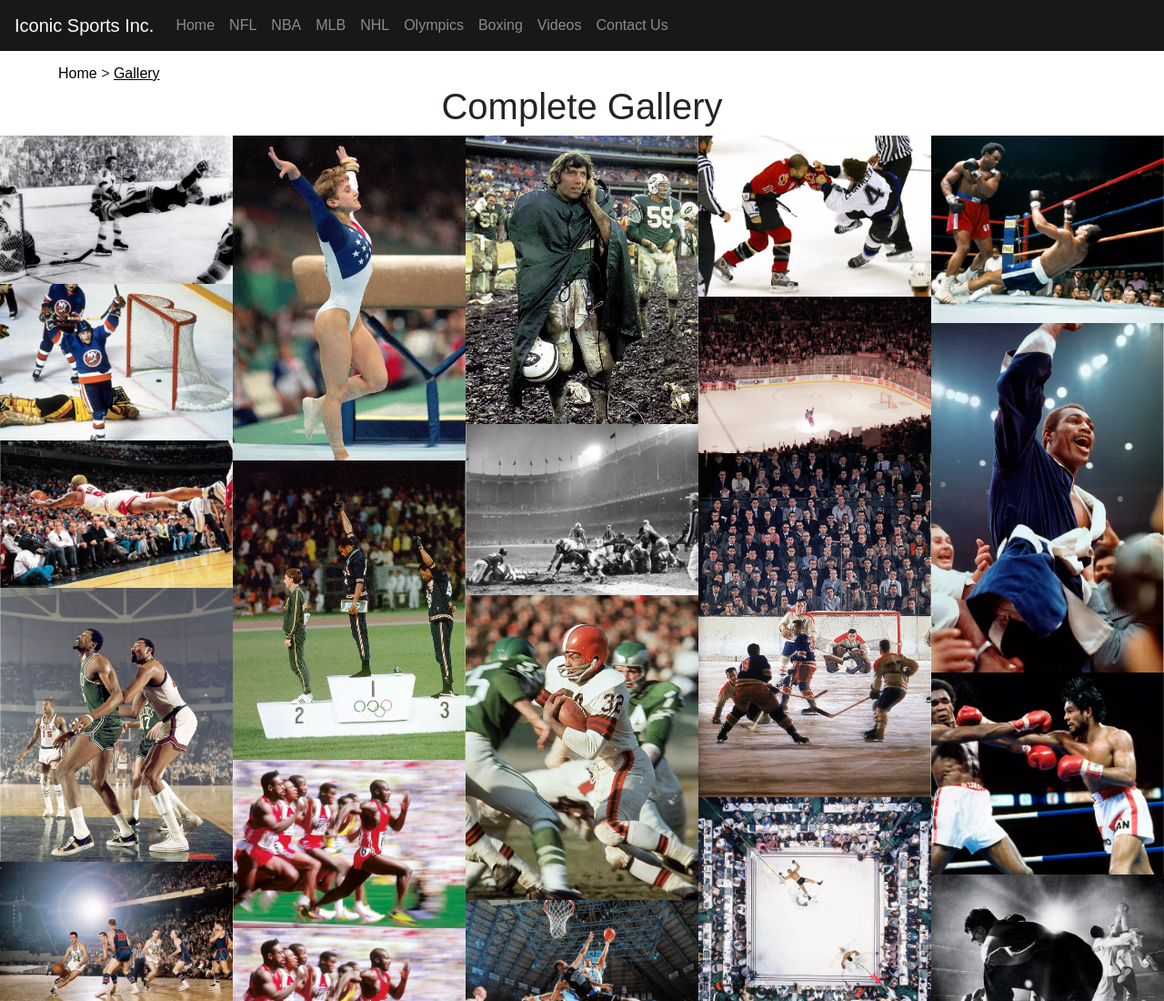
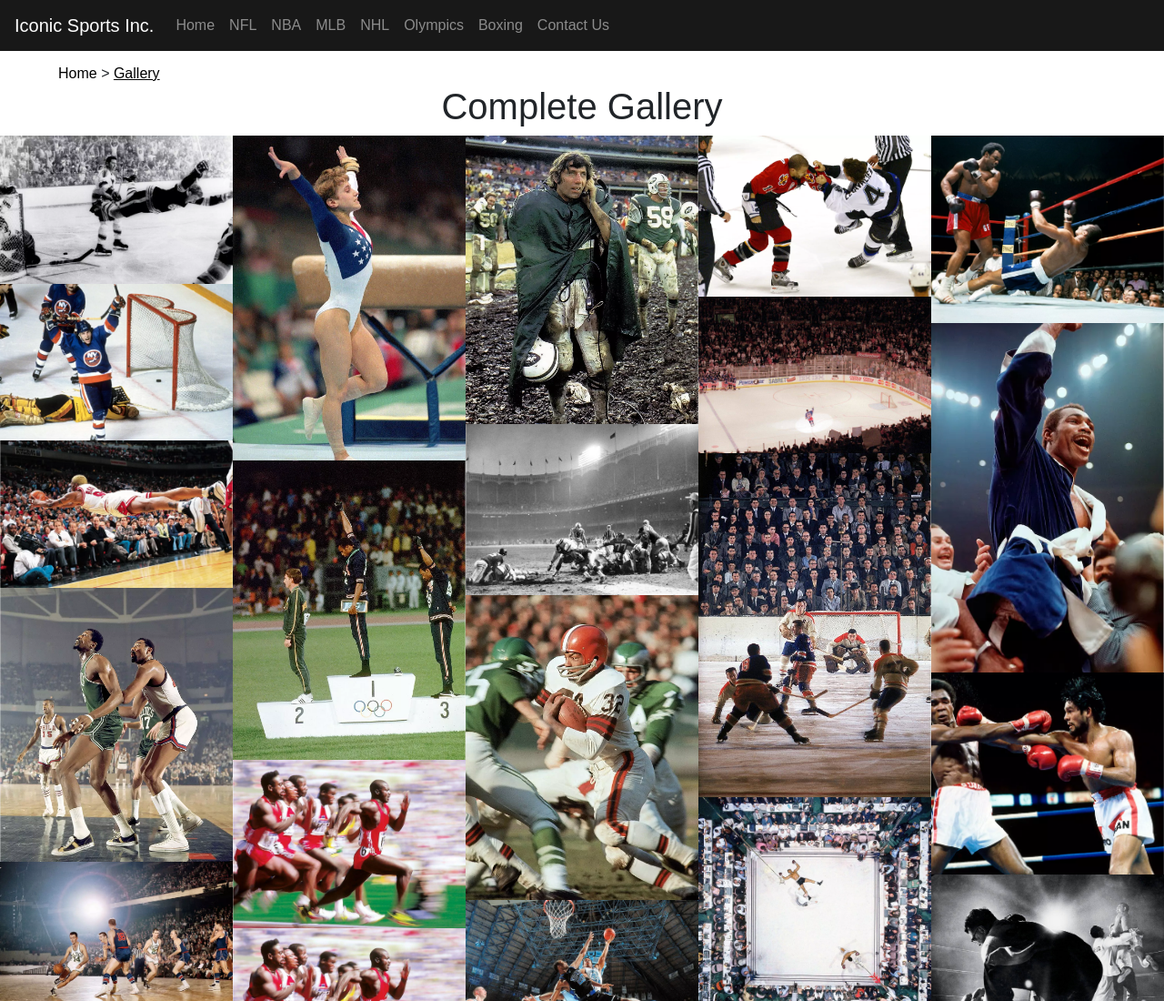
Before and after one commit to carr96/sports_photography, a plain HTML site: page gallery.html in a window 1280 px wide. Shown: the top 1100 px of the page at 91% size. Drawn offline with Linux system fonts and the light colour scheme.

Commit message:
All video links gone

```diff
--- a/gallery.html
+++ b/gallery.html
@@ -47,9 +47,6 @@
 				  </li>
 				  <li class="nav-item">
 					<a class="nav-link" href="boxing.html">Boxing</a>
-				  </li>
-				  <li class="nav-item">
-					<a class="nav-link" href="videos.html">Videos</a>
 				  </li>
 				  <li class="nav-item">
 					<a class="nav-link" href="contact.html">Contact Us</a>
```
Also changed, not shown: boxing.html (+0 -3 lines), contact.html (+0 -3 lines), index.html (+0 -3 lines), mlb.html (+0 -3 lines), nba.html (+0 -3 lines), nfl.html (+0 -3 lines), nhl.html (+0 -3 lines), olympics.html (+0 -3 lines).
